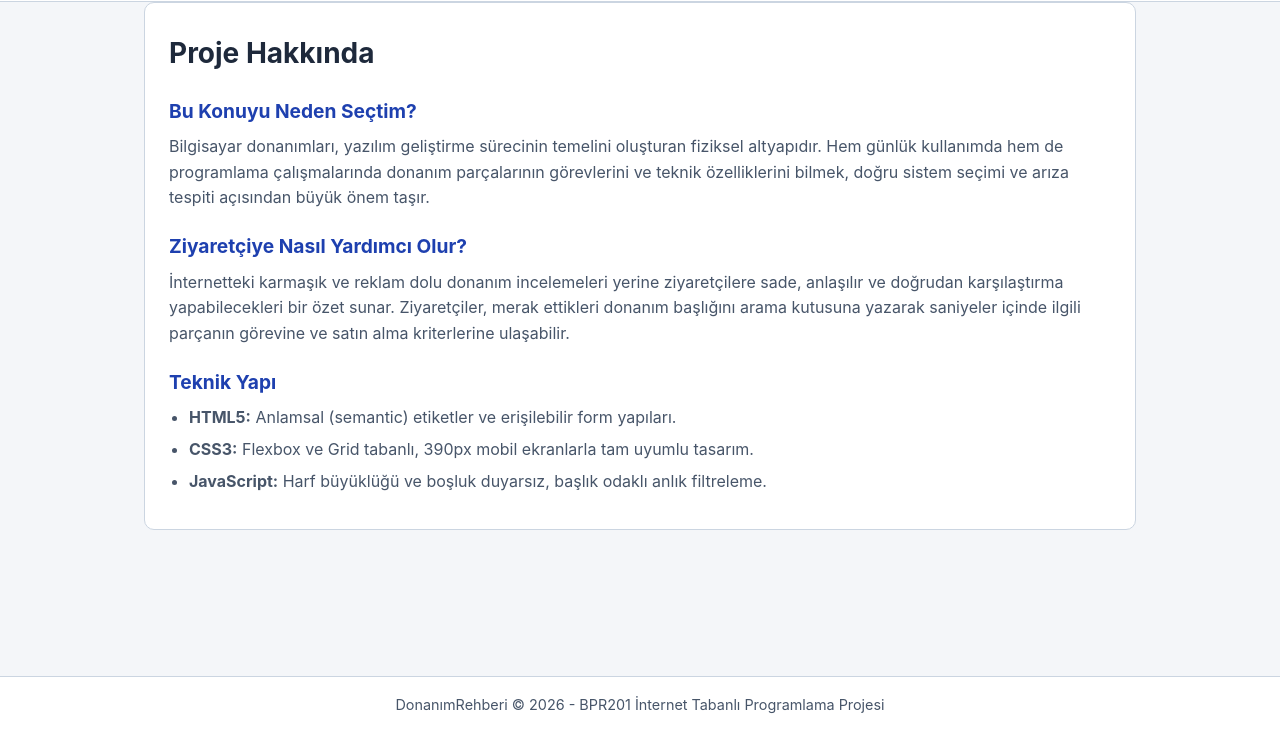
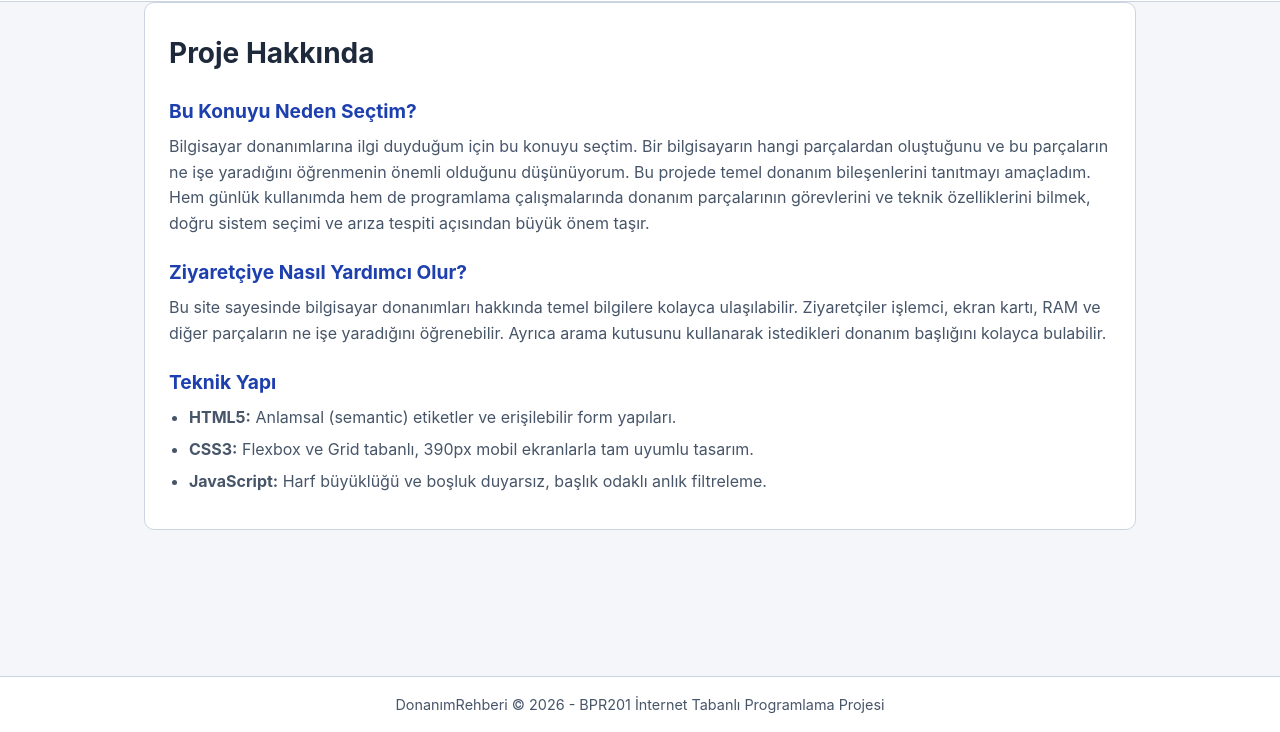
Before and after one commit to Aybars74/donanim-rehberi, a plain HTML site: page hakkinda.html in a window 1280 px wide. Shown: the part 68-800 px from the top of the page. Drawn offline with Linux system fonts and the light colour scheme.

Commit message:
Proje metinleri sadeleştirildi

```diff
--- a/hakkinda.html
+++ b/hakkinda.html
@@ -25,12 +25,12 @@
       <h1>Proje Hakkında</h1>
       <h2>Bu Konuyu Neden Seçtim?</h2>
       <p>
-        Bilgisayar donanımları, yazılım geliştirme sürecinin temelini oluşturan fiziksel altyapıdır. Hem günlük kullanımda hem de programlama çalışmalarında donanım parçalarının görevlerini ve teknik özelliklerini bilmek, doğru sistem seçimi ve arıza tespiti açısından büyük önem taşır.
+        Bilgisayar donanımlarına ilgi duyduğum için bu konuyu seçtim. Bir bilgisayarın hangi parçalardan oluştuğunu ve bu parçaların ne işe yaradığını öğrenmenin önemli olduğunu düşünüyorum. Bu projede temel donanım bileşenlerini tanıtmayı amaçladım. Hem günlük kullanımda hem de programlama çalışmalarında donanım parçalarının görevlerini ve teknik özelliklerini bilmek, doğru sistem seçimi ve arıza tespiti açısından büyük önem taşır.
       </p>
 
       <h2>Ziyaretçiye Nasıl Yardımcı Olur?</h2>
       <p>
-        İnternetteki karmaşık ve reklam dolu donanım incelemeleri yerine ziyaretçilere sade, anlaşılır ve doğrudan karşılaştırma yapabilecekleri bir özet sunar. Ziyaretçiler, merak ettikleri donanım başlığını arama kutusuna yazarak saniyeler içinde ilgili parçanın görevine ve satın alma kriterlerine ulaşabilir.
+        Bu site sayesinde bilgisayar donanımları hakkında temel bilgilere kolayca ulaşılabilir. Ziyaretçiler işlemci, ekran kartı, RAM ve diğer parçaların ne işe yaradığını öğrenebilir. Ayrıca arama kutusunu kullanarak istedikleri donanım başlığını kolayca bulabilir.
       </p>
 
       <h2>Teknik Yapı</h2>
```
Also changed, not shown: index.html (+2 -2 lines).
